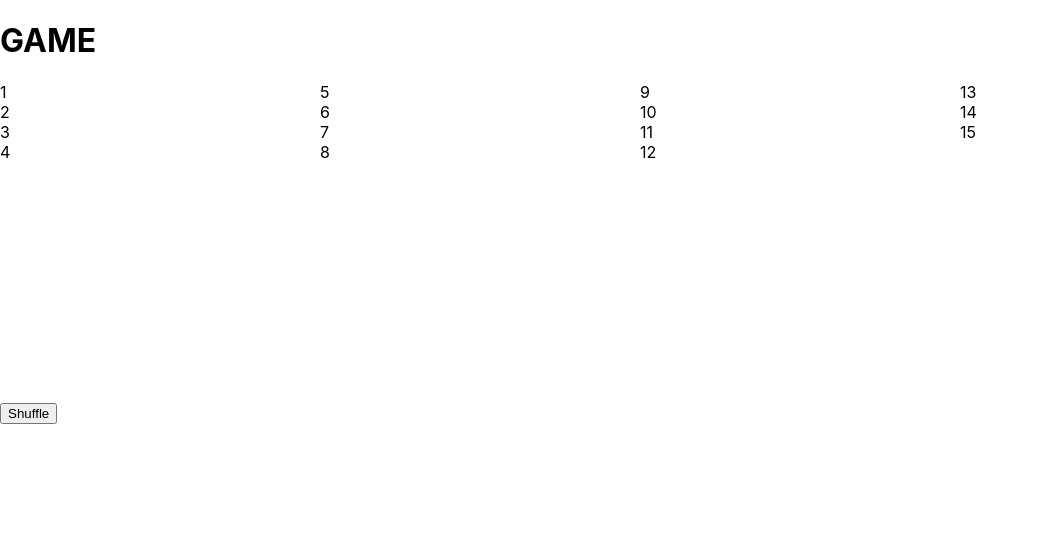
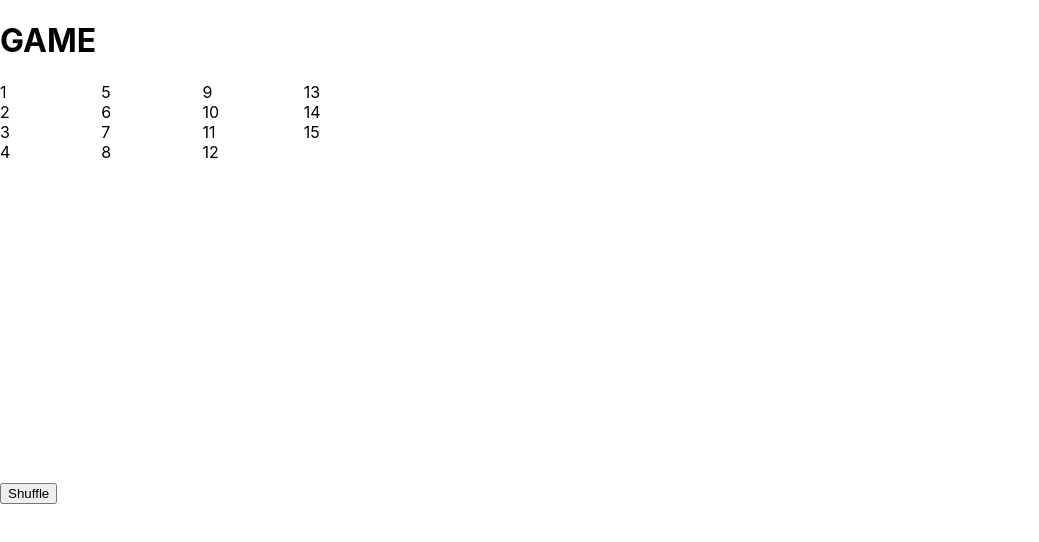
Before and after one commit to YehorKholodiuk/gameOfTag, a React (Create React App) app: page / in a window 1280 px wide. Shown: the top 542 px of the page, without its empty margins (0-1039 px from the left). Built offline with nearby package versions, Linux system fonts and the light colour scheme.

Commit message:
added board row

```diff
--- a/src/App.css
+++ b/src/App.css
@@ -1,6 +1,12 @@
 .board{
     display: grid;
     grid-template-columns:repeat(4,1fr);
-    grid-template-rows:repeat(4,1fr)
+    grid-template-rows:repeat(4,1fr);
+    grid-gap:5px;
+    width:400px;
+    height:400px;
 
 }
+.board-row{
+    margin-bottom:10px;
+}
```
